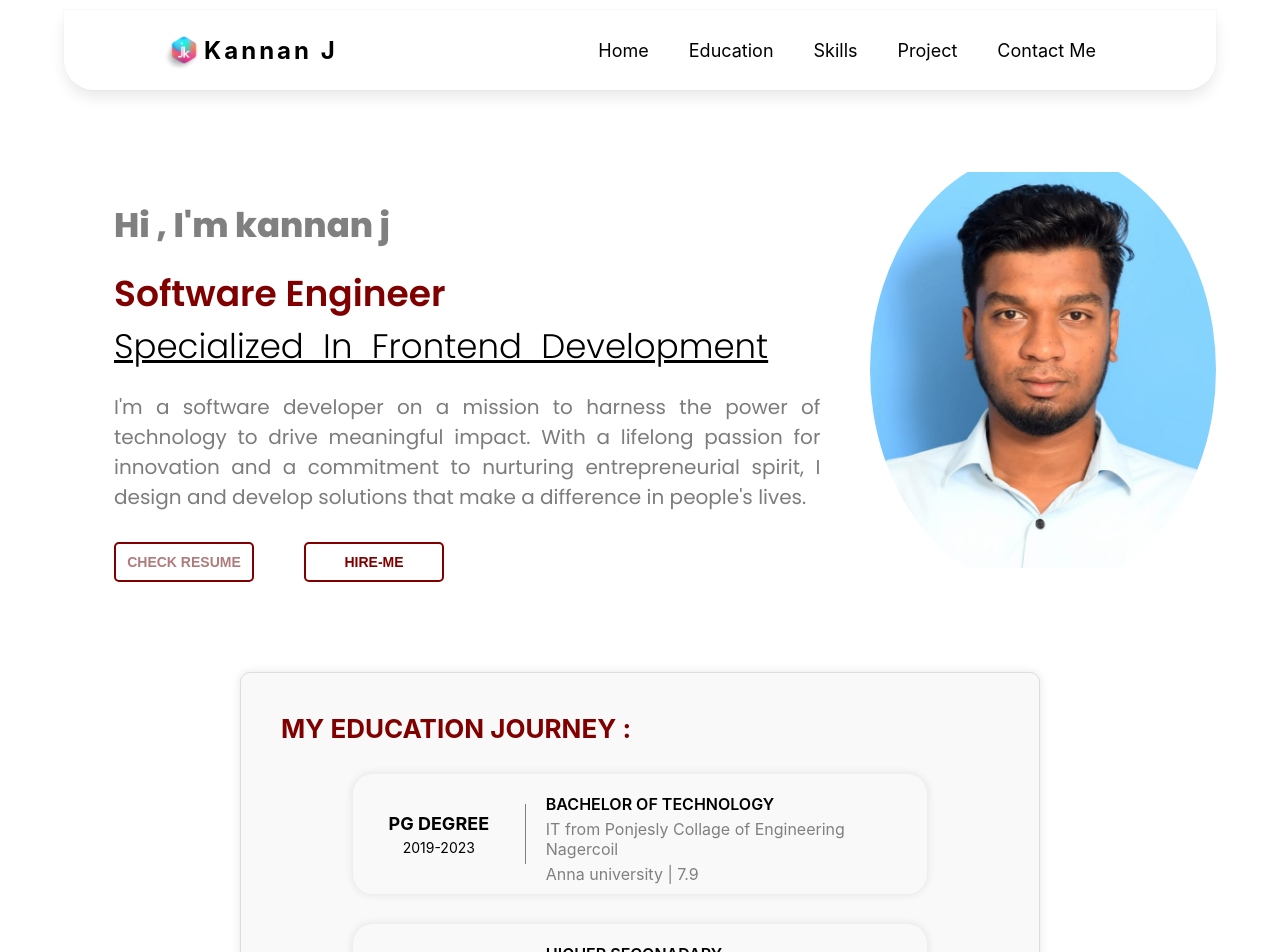
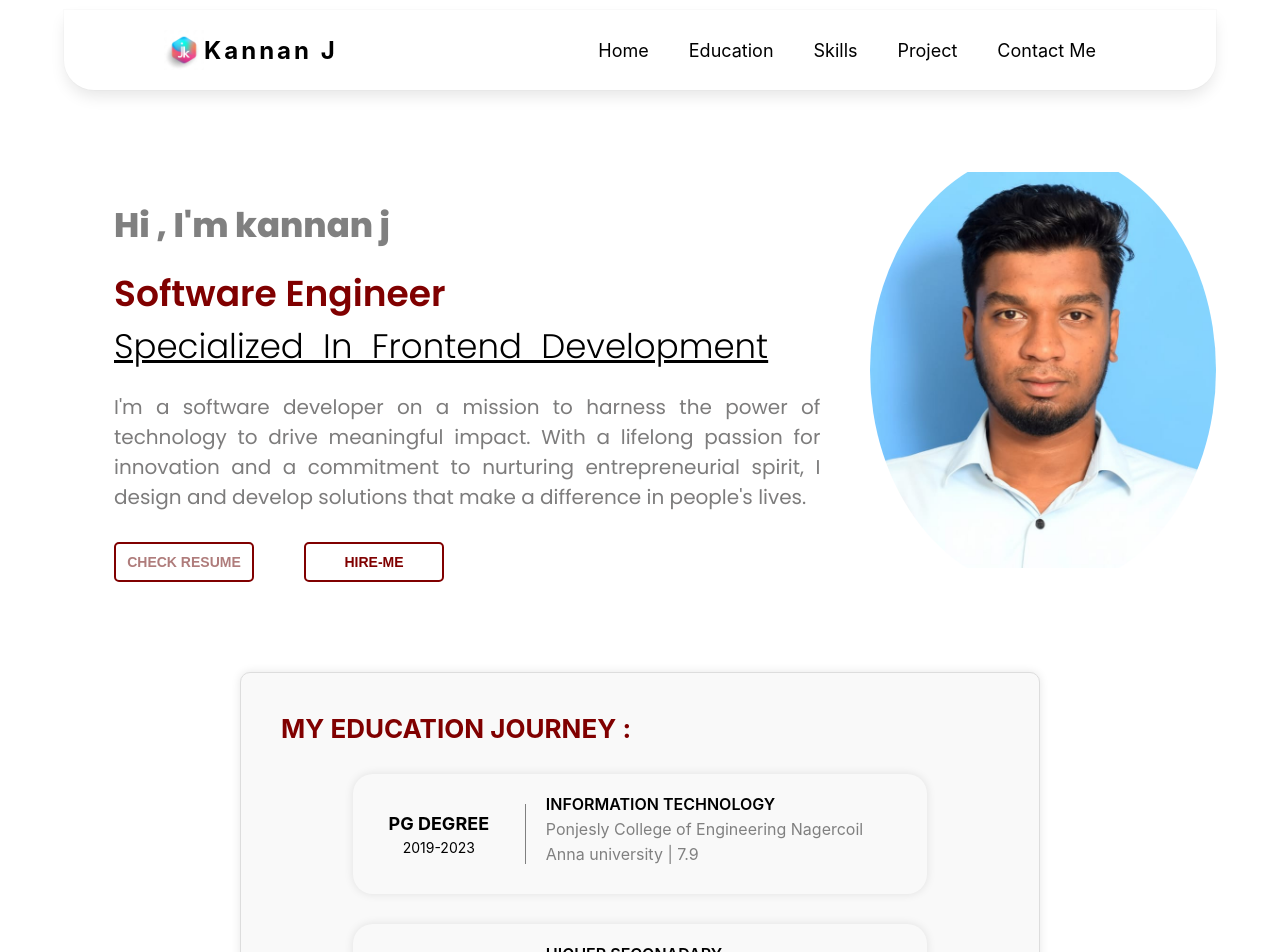
Before and after one commit to kannan304/Portfolio1, a React (Create React App) app: page /home in a window 1280 px wide. Shown: the top 952 px of the page. Built offline with nearby package versions, Linux system fonts and the light colour scheme.

Commit message:
Update Aboutme.jsx

```diff
--- a/src/component/Aboutme.jsx
+++ b/src/component/Aboutme.jsx
@@ -17,8 +17,8 @@ return (
 
           </div>
           <div className={style.detail}>
-              <p className={style.line1}>Bachelor of technology</p>
-              <p className={style.line2}>IT from Ponjesly Collage of Engineering Nagercoil</p>
+              <p className={style.line1}>information technology</p>
+              <p className={style.line2}>Ponjesly College of Engineering Nagercoil</p>
               <p className={style.line2}>Anna university | 7.9 </p>
           </div>
         </div>
```
